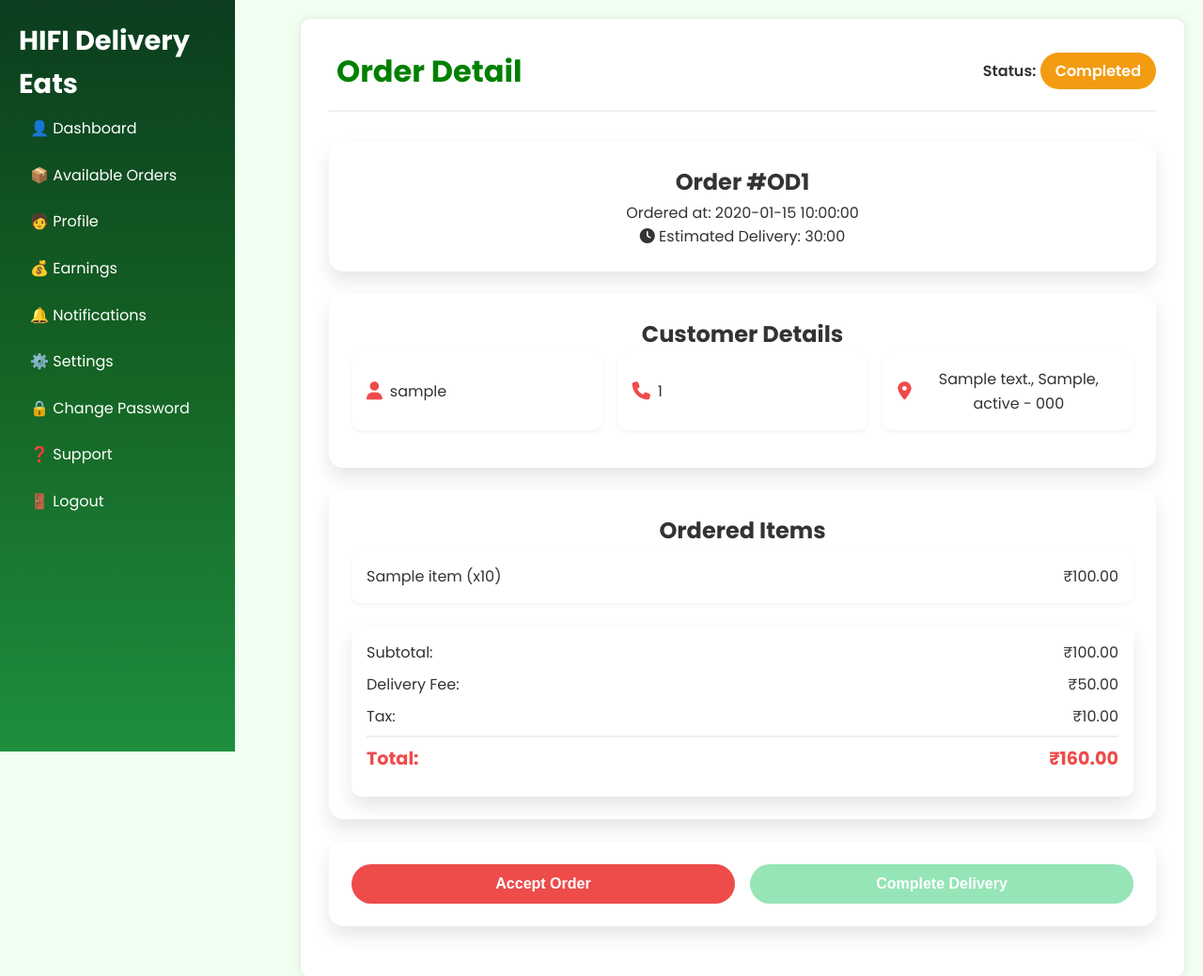
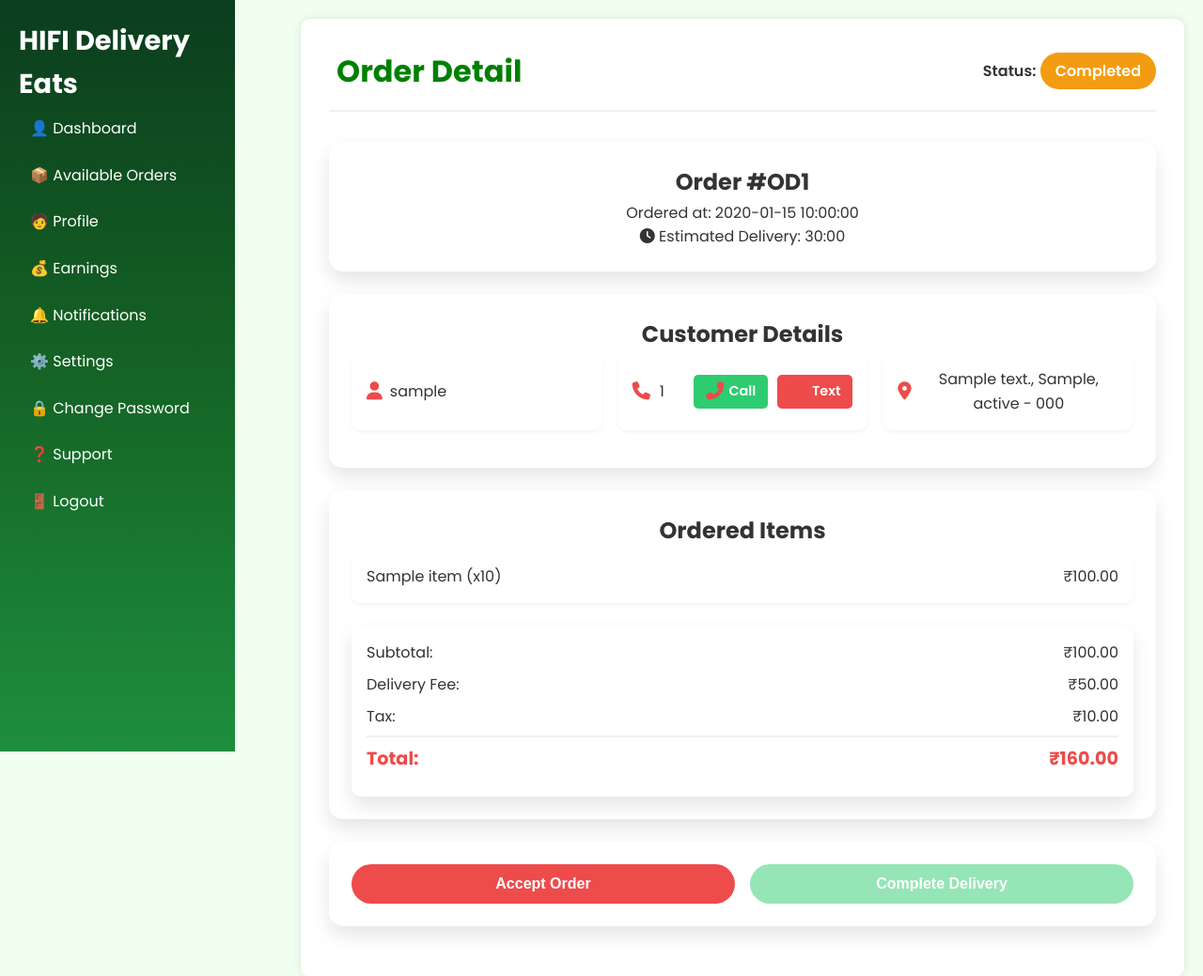
Before and after one commit to Honey22205/Hifi, a Flask app: page /delivery-partner/order-detail/1 in a window 1280 px wide. Shown: the top 1039 px of the page at 94% size. Run offline with Flask 3, Linux system fonts and the light colour scheme; a user stored in the database is signed in; tables that the repository leaves empty hold one stand-in row (values such as "Sample post"); some libraries are stand-ins or nearby versions.

Commit message:
Refactor delivery agent routes to optimize order queries and enhance dashboard styling with new status indicators

```diff
--- a/routes.py
+++ b/routes.py
@@ -4,7 +4,7 @@ import secrets
 from zoneinfo import ZoneInfo
 from flask import Flask, jsonify, render_template, request, redirect, url_for, flash, session
 from flask_mail import Message
-from sqlalchemy import or_
+from sqlalchemy import func, or_
 from models import Customer, Admin, DeliveryAgent, Address, Order, OrderItem, MenuItem
 from flask_login import login_user, logout_user, current_user, login_required
 from werkzeug.utils import secure_filename
@@ -534,25 +534,34 @@ def delivery_agent_routes(app, db):
         # Get the delivery agent using the current user's ID
         agent = DeliveryAgent.query.get(current_user.id)
 
-        # Query pending (recent) orders without duplicates
+        # Create a subquery that selects one address per customer
+        address_subquery = (
+            db.session.query(
+                Address.customer_id,
+                func.min(Address.address_line).label("customer_address")
+            )
+            .group_by(Address.customer_id)
+            .subquery()
+        )
+
         pending_orders = (
             db.session.query(
                 Order.id.label("order_id"),
                 Customer.id.label("customer_id"),
                 Customer.username.label("customer_name"),
                 Customer.phone.label("customer_phone"),
-                Address.address_line.label("customer_address"),
+                address_subquery.c.customer_address,
                 Order.status.label("order_status"),
                 Order.total_price.label("order_total"),
                 Order.delivery_location.label("delivery_location"),
                 Order.created_at.label("order_date"),
             )
             .join(Customer, Order.user_id == Customer.id)
-            .outerjoin(Address, Address.customer_id == Customer.id)
+            .outerjoin(address_subquery, address_subquery.c.customer_id == Customer.id)
             .filter(Order.delivery_agent_id == current_user.id, Order.status == "Pending")
-            .distinct(Order.id)
             .all()
         )
+
 
         # Query assigned orders (orders with status "Accepted")
         assigned_orders = (
@@ -621,6 +630,8 @@ def delivery_agent_routes(app, db):
             .filter(Order.delivery_agent_id == current_user.id, Order.status == "Completed")
             .count()
         )
+
+        print(pending_orders)
 
         # Pass all the data to the template
         return render_template(
--- a/static/css/delivery_agent/index.css
+++ b/static/css/delivery_agent/index.css
@@ -192,3 +192,20 @@ body {
      background: rgba(255, 255, 255, 0.2);
      border-radius: 5px;
    }
+
+   .status-value.pending {
+    color: orange;
+  }
+
+  .status-value.completed {
+    color: green;
+  }
+
+  .status-value.in-progress {
+    color: blue;
+  }
+
+  /* Optional: a default style */
+  .status-value {
+    font-weight: bold;
+  }
--- a/static/css/delivery_agent/order_detail.css
+++ b/static/css/delivery_agent/order_detail.css
@@ -204,3 +204,48 @@ h1 {
         width: 100%;
     }
 }
+
+.phone-info {
+    display: flex;
+    align-items: center;
+    gap: 10px;
+}
+
+.phone-actions {
+    display: flex;
+    gap: 10px;
+    /* Optional: adjust margin to create spacing between number and buttons */
+    margin-left: auto;
+}
+
+/* Optional: If you still face issues with icons, try adding this: */
+@import url('https://cdnjs.cloudflare.com/ajax/libs/font-awesome/5.15.4/css/all.min.css');
+
+
+  .phone-actions .btn {
+    padding: 0.4rem 0.8rem;
+    font-size: 0.9rem;
+    text-decoration: none;
+    color: white;
+    border-radius: 5px;
+    display: flex;
+    align-items: center;
+    gap: 5px;
+  }
+
+  .btn-call {
+    background-color: #2ecc71; /* Success/green */
+  }
+
+  .btn-text {
+    background-color: #ee4b4b; /* Primary/red */
+  }
+
+  .btn-call:hover {
+    background-color: #27ae60; /* Darker green on hover */
+
+  }
+
+  .btn-text:hover {
+    background-color: #c0392b; /* Darker red on hover */
+  }
--- a/templates/delivery_agent/order_detail.html
+++ b/templates/delivery_agent/order_detail.html
@@ -43,9 +43,17 @@
         <i class="fas fa-user"></i>
         <p id="customerName">{{ order.user.username }}</p>
       </div>
-      <div class="info-item">
+      <div class="info-item phone-info">
         <i class="fas fa-phone"></i>
         <p id="customerPhone">{{ order.user.phone }}</p>
+        <div class="phone-actions">
+          <a href="tel:{{ order.user.phone }}" class="btn btn-call">
+            <i class="fas fa-phone-alt"></i> Call
+          </a>
+          <a href="sms:{{ order.user.phone }}" class="btn btn-text">
+            <i class="fas fa-comment-dots"></i> Text
+          </a>
+        </div>
       </div>
       <div class="info-item">
         <i class="fas fa-map-marker-alt"></i>
```
Also changed, not shown: templates/delivery_agent/dashboard.html (+18 -2 lines), instance/database.db.
